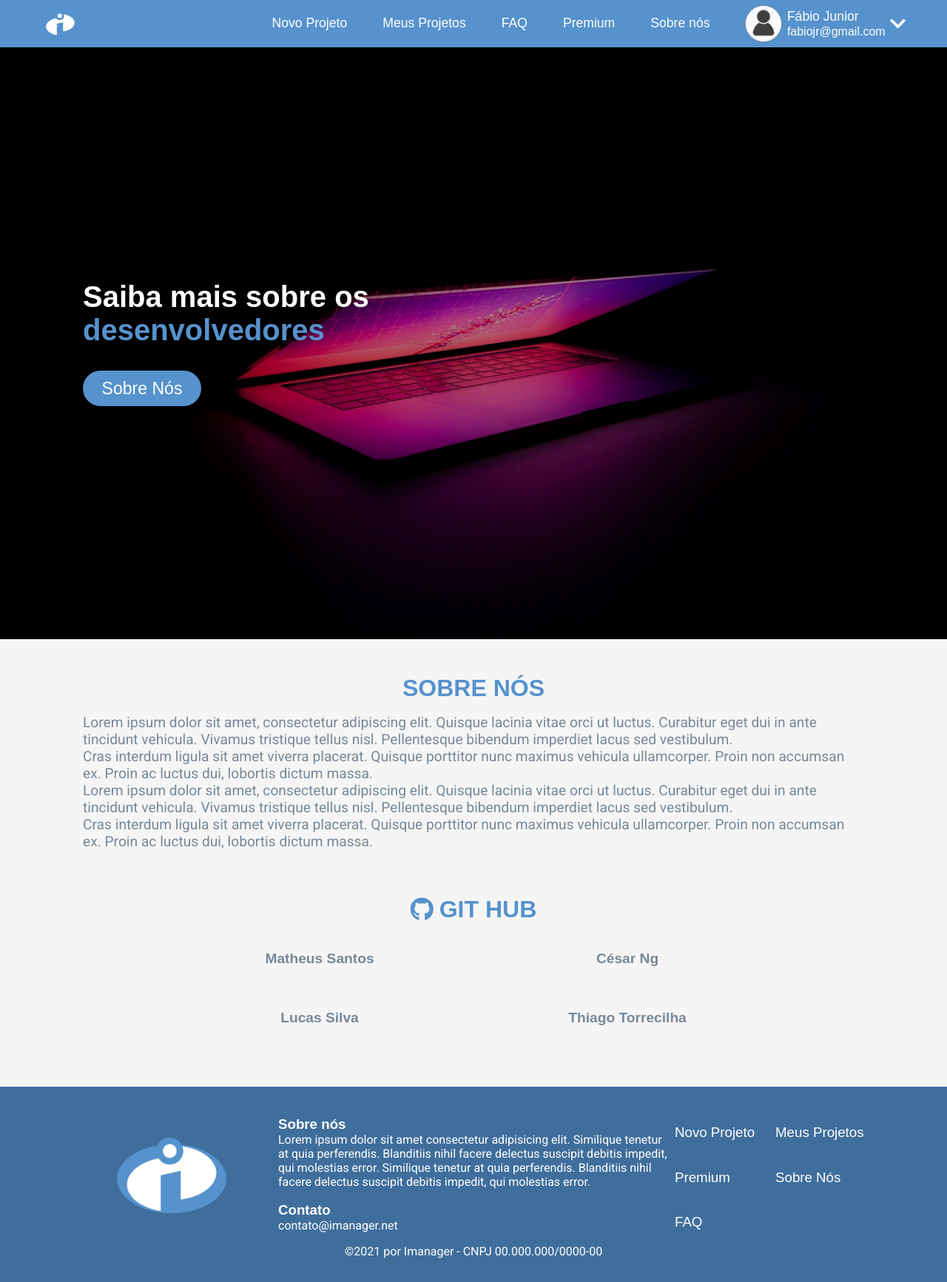
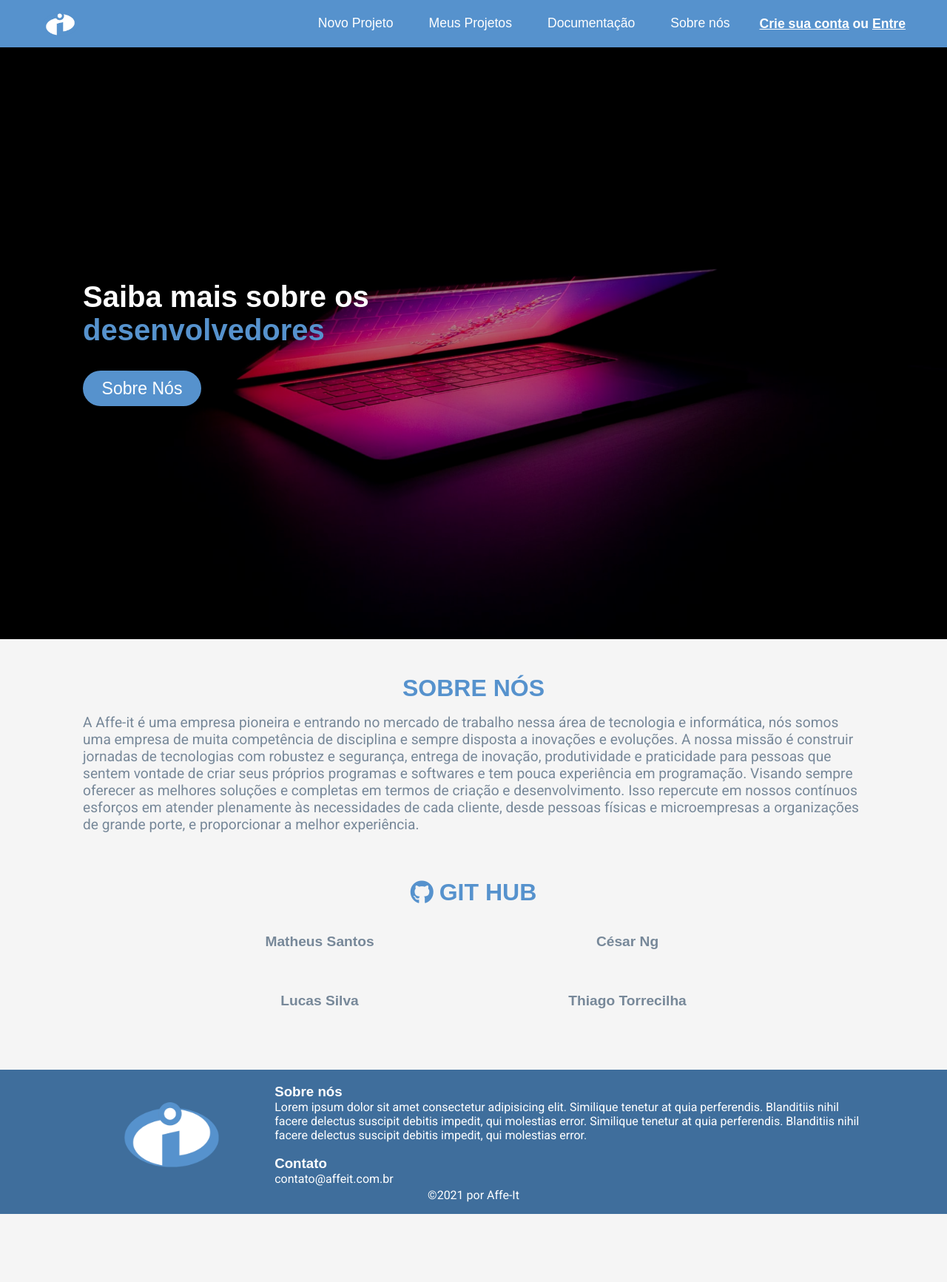
Before and after one commit to msantoss16/tcc-nocode-projeto, a plain HTML site: page site/about-us.html in a window 1280 px wide. Shown: the whole page at 74% size. After the commit the page ends 1641 px from the top, so only its background shows below. Drawn offline with Linux system fonts and the light colour scheme; a web font is replaced by a local one.

Commit message:
alterações em nav e footer / mudança de mensagem na tela about-us

```diff
--- a/site/about-us.html
+++ b/site/about-us.html
@@ -12,37 +12,19 @@
     <nav>
         <div id="menu">
             <div id="logo-wrapper">
-                <a href="my-projects.html"><img src="images/logo.png"></a>
+                <a href="index.html"><img src="images/logo.png"></a>
             </div>
             <div id="right-div">
                 <div id="menu-links-wrapper">
                     <ul>
-                        <li><a href="chose-creation-way.html">Novo Projeto</a></li>
-                        <li><a href="my-projects.html">Meus Projetos</a></li>
-                        <li><a href="faq.html">FAQ</a></li>
-                        <li><a href="premium.html">Premium</a></li>
+                        <li><a href="login.html">Novo Projeto</a></li>
+                        <li><a href="login.html">Meus Projetos</a></li>
+                        <li><a href="documentation.html">Documentação</a></li>
                         <li><a href="about-us.html">Sobre nós</a></li>
                     </ul>
                 </div>
-                <div id="user-wrapper">
-                    <div id="user-profile-picture-wrapper">
-                        <a href="my-profile.html"><img src="images/user-default-picture.jpg"></a>
-                    </div>
-                    <div id="user-information-container">
-                        <h3><a href="my-profile.html">Fábio Junior</a></h3>
-                        <p><a href="my-profile.html">fabiojr@gmail.com</a></p>
-                    </div>
-                    <div id="user-arrow-container" onclick="showDropdown()">
-                        <i class="fas fa-chevron-down"></i>
-                        <div id="dropdown-content">
-                            <div class="dropdown-action-wrapper" onclick="myProfile()">
-                                <span>Meu Perfil</span>
-                            </div>
-                            <div class="dropdown-action-wrapper exit" onclick="sair()">
-                                <span>Sair da conta</span>
-                            </div>
-                        </div>
-                    </div>
+                <div id="login-container">
+                    <h4><a href="create-account.html">Crie sua conta</a> ou <a href="login.html">Entre</a></h4>
                 </div>
             </div>
         </div>
@@ -59,8 +41,8 @@
     <section id="about-us">
         <div id="information">
             <h1>Sobre Nós</h1>
-            <p>Lorem ipsum dolor sit amet, consectetur adipiscing elit. Quisque lacinia vitae orci ut luctus. Curabitur eget dui in ante tincidunt vehicula. Vivamus tristique tellus nisl. Pellentesque bibendum imperdiet lacus sed vestibulum.<br>Cras interdum ligula sit amet viverra placerat. Quisque porttitor nunc maximus vehicula ullamcorper. Proin non accumsan ex. Proin ac luctus dui, lobortis dictum massa. <br>Lorem ipsum dolor sit amet, consectetur adipiscing elit. Quisque lacinia vitae orci ut luctus. Curabitur eget dui in ante tincidunt vehicula. Vivamus tristique tellus nisl. Pellentesque bibendum imperdiet lacus sed vestibulum.<br>Cras interdum ligula sit amet viverra placerat. Quisque porttitor nunc maximus vehicula ullamcorper. Proin non accumsan ex. Proin ac luctus dui, lobortis dictum massa.
-            </p>
+            <p>A Affe-it é uma empresa pioneira e entrando no mercado de trabalho nessa área de tecnologia e informática, nós somos uma empresa de muita competência de disciplina e sempre disposta a inovações e evoluções.
+                A nossa missão é construir jornadas de tecnologias com robustez e segurança, entrega de inovação, produtividade e praticidade para pessoas que sentem vontade de criar seus próprios programas e softwares e tem pouca experiência em programação. Visando sempre oferecer as melhores soluções e completas em termos de criação e desenvolvimento. Isso repercute em nossos contínuos esforços em atender plenamente às necessidades de cada cliente, desde pessoas físicas e microempresas a organizações de grande porte, e proporcionar a melhor experiência.</p>
         </div>
         <div id="social-media-header">
             <i class="fab fa-github"></i>
@@ -68,52 +50,35 @@
         </div>
             <div id="social-medias-container">
                 <div class="social-media-link-wrapper">
-                    <a href="https://github.com/msantoss16">Matheus Santos</a>
+                    <a href="https://github.com/msantoss16" target="_blank">Matheus Santos</a>
                 </div>
                 <div class="social-media-link-wrapper">
-                    <a href="https://github.com/CesarSNg">César Ng</a>
+                    <a href="https://github.com/CesarSNg" target="_blank">César Ng</a>
                 </div>
                 <div class="social-media-link-wrapper">
-                    <a href="https://github.com/lucasilmor">Lucas Silva</a>
+                    <a href="https://github.com/lucasilmor" target="_blank">Lucas Silva</a>
                 </div>
                 <div class="social-media-link-wrapper">
-                    <a href="https://github.com/Torrecilha">Thiago Torrecilha</a>
+                    <a href="https://github.com/Torrecilha" target="_blank">Thiago Torrecilha</a>
                 </div>
             </div>
     </section>
     <footer>
 		<div id="footer-content">
 			<div id="logo-footer-wrapper">
-				<a href="#"><img src="images/logo.png"></a>
+				<a href="index.html"><img src="images/logo.png"></a>
 			</div>
 			<div id="footer-information">
 				<h3 class="footer-title"><a href="about-us.html">Sobre nós</a></h3>
 				<p>Lorem ipsum dolor sit amet consectetur adipisicing elit. Similique tenetur at quia perferendis. Blanditiis nihil facere delectus suscipit debitis impedit, qui molestias error. Similique tenetur at quia perferendis. Blanditiis nihil facere delectus suscipit debitis impedit, qui molestias error. </p>
 				<br>
-				<h3 class="footer-title"><a href="contact.html">Contato</a></h3>
-				<p><a href="mailto: contato@imanager.net">contato@imanager.net</a></p>
-			</div>
-			<div id="footer-section-navigation">
-				<div class="footer-navigation-link-wrapper">
-					<h3><a href="">Novo Projeto</a></h3>
-				</div>
-				<div class="footer-navigation-link-wrapper">
-					<h3><a href="">Meus Projetos</a></h3>
-				</div>
-				<div class="footer-navigation-link-wrapper">
-					<h3><a href="">Premium</a></h3>
-				</div>
-				<div class="footer-navigation-link-wrapper">
-					<h3><a href="">Sobre Nós</a></h3>
-				</div>
-				<div class="footer-navigation-link-wrapper">
-					<h3><a href="">FAQ</a></h3>
-				</div>
+				<h3 class="footer-title">Contato</h3>
+				<p><a href="mailto: contato@affeit.com.br">contato@affeit.com.br</a></p>
 			</div>
         </div>
-        <div id="footer-copyright">
-            <p>©2021 por Imanager - CNPJ 00.000.000/0000-00</p>
-        </div>
+		<div id="footer-copyright">
+			<p>©2021 por Affe-It</p>
+		</div>
 	</footer>
 </body>
 </html>
--- a/site/css/global.css
+++ b/site/css/global.css
@@ -49,21 +49,19 @@ p{
 
 footer{
     background-color: #3f6e9c;
-    padding: 2rem 6rem;
+    padding: 1rem 6rem;
 }
 
 #footer-content{
     display: flex;
-    flex-wrap: wrap;
     position: relative;
+    align-items: center;
 }
 
 #logo-footer-wrapper{
-    flex: 1;
-    max-width: 25%;
+    min-width: 25%;
     justify-content: center;
-    height: 7rem;
-    padding: 2rem 0;
+    height: 6rem;
 }
 
 #logo-footer-wrapper img{
@@ -74,8 +72,8 @@ footer{
 
 #footer-information{
     flex: 1;
-    max-width: 50%;
-    padding: 0.5rem;
+    padding: 0.2rem;
+    color: #FFFFFF;
 }
 
 #footer-information h3{
@@ -94,29 +92,6 @@ footer{
 #footer-information p{
     font-family: var(--text-font);
     color: #FFFFFF;
-}
-
-.footer-navigation-link-wrapper{
-    width: 50%;
-    float: left;
-    margin: 1.2rem 0;
-}
-
-#footer-section-navigation{
-    flex: 1;
-    max-width: 25%;
-}
-
-#footer-section-navigation a{
-    text-decoration: none;
-    color: #FFFFFF;
-    font-family: 'Metrophobic', sans-serif;
-    font-weight: normal;
-    width: 100%;
-}
-
-#footer-section-navigation a:hover{
-    text-decoration: underline#FFFFFF;
 }
 
 #footer-copyright{
@@ -271,3 +246,17 @@ nav{
 .dropdown-action-wrapper:nth-child(2) span{
     color: red;
 }
+
+#login-container{
+    margin-left: 1rem;
+}
+
+#login-container h4{
+    font-size: 1.1em;
+    color: #FFFFFF;
+    font-family: var(--secondary-font);
+}
+
+#login-container a{
+    color: #FFFFFF;
+}
--- a/site/css/my-profile-style.css
+++ b/site/css/my-profile-style.css
@@ -8,9 +8,7 @@
     width: 24rem;
     background-color: #FFFFFF;
     border-right: 1px solid#778899;
-    box-shadow: 4px 13px 24px 0px rgba(0,0,0,0.5);
-    -webkit-box-shadow: 4px 13px 24px 0px rgba(0,0,0,0.5);
-    -moz-box-shadow: 4px 13px 24px 0px rgba(0,0,0,0.5);
+    box-shadow: 10px 0 5px -2px #888;
     z-index: 10;
 }
 
--- a/site/css/my-projects-style.css
+++ b/site/css/my-projects-style.css
@@ -167,7 +167,7 @@
 }
 
 .content{
-    margin: 2rem 3.5rem 0 3.5rem;
+    margin: 2rem 3.5rem 3rem 3.5rem;
     display: flex;
     justify-content: space-between;
 }
```
Also changed, not shown: site/blocklyJs.html (+2 -3 lines), site/chose-models.html (+10 -28 lines), site/documentation.html (added, +33 -0 lines), site/index.html (+8 -25 lines), site/modelo.html (+1 -2 lines), site/my-profile.html (+18 -2 lines), site/my-projects.html (+7 -29 lines).
